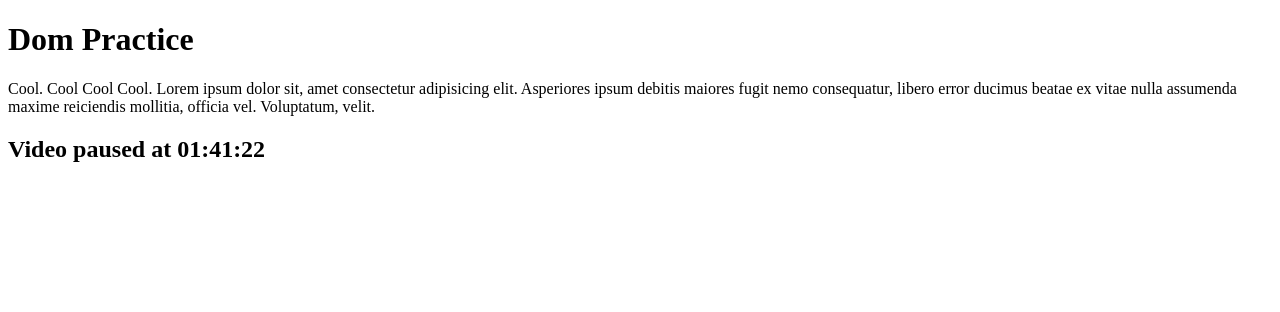
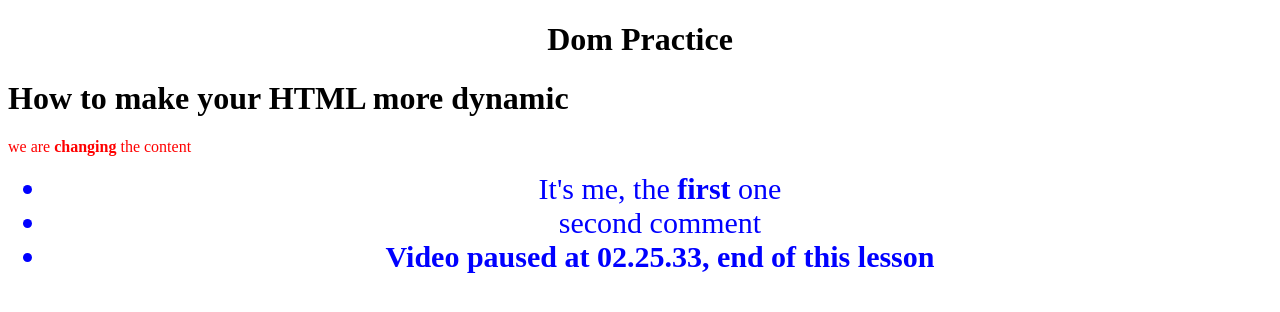
Before and after one commit to kearmododragon/weekly-work-2025, a plain HTML site: page dom-practice/index.html in a window 1280 px wide. Drawn offline with Linux system fonts and the light colour scheme.

Commit message:
finished dom-practice

```diff
--- a/dom-practice/index.html
+++ b/dom-practice/index.html
@@ -1,14 +1,26 @@
 <!DOCTYPE html>
 <html lang="en">
+
 <head>
     <meta charset="UTF-8">
     <meta name="viewport" content="width=device-width, initial-scale=1.0">
     <script defer src="js/main.js"> </script>
     <title>Document</title>
 </head>
+
 <body>
     <h1 id="title" class="main-title">Dom Practice</h1>
-    <p class="cool">Cool. Cool Cool Cool. Lorem ipsum dolor sit, amet consectetur adipisicing elit. Asperiores ipsum debitis maiores fugit nemo consequatur, libero error ducimus beatae ex vitae nulla assumenda maxime reiciendis mollitia, officia vel. Voluptatum, velit.</p>
-    <h2>Video paused at 01:41:22</h2>
+    <h1 id="unique-header">How to make your HTML more dynamic</h1>
+    <p id="unique-para" class="cool">Cool. Cool Cool Cool. Lorem ipsum dolor sit, amet consectetur adipisicing elit.
+        Asperiores ipsum debitis maiores fugit nemo consequatur, libero error ducimus beatae ex vitae nulla assumenda
+        maxime reiciendis mollitia, officia vel. Voluptatum, velit.</p>
+    <ul id="comments">
+        <li>first comment</li>
+        <li>second comment</li>
+        <li>third comment</li>
+    </ul>
+
+
 </body>
+
 </html>
--- a/dom-practice/js/main.js
+++ b/dom-practice/js/main.js
@@ -1,4 +1,52 @@
-const titleEl = document.getElementById("title")
+// //const titleEl = document.getElementById("title")
+// // console.log(titleEl)
+// // const pE1 = document.querySelector(".cool")
+// // console.log(pE1)
+
+// //It helps to be as specific as you can using css selectors incase there's more than one h1 element (for example) and you need to select a specific one
+
+// const secondH1 = document.querySelector('h1#unique-header')
+// console.log(secondH1)
+// // pE1.innerText ="I am now the text"
+// // pE1.innerHTML=" Iam the <strong>NEW</strong> text"
+
+// const pEl = document.querySelector('#unique-para')
+// console.log(pEl)
+// pEl.innertext = "we are changing the content"
+// // pEL.innerHTML ="Hello"
+
+// // const titleEl = document.querySelector('h1.main-title')
+
+// // titleEl.style.textAlign = "centre"
+
+// // pE1.style.color = "red"
+
+const pEl = document.querySelector('#unique-para')
+console.log(pEl)
+pEl.innerText = "we are <strong>changing</strong> the content" //strong wont work
+//innerText only converts to string, innerHTML adds the html codes
+pEl.innerHTML = "we are <strong>changing</strong> the content"
+
+const titleEl = document.querySelector('h1.main-title')
 console.log(titleEl)
-const pE1 = document.querySelector(".cool")
-console.log(pE1)
+titleEl.style.textAlign = "center"
+
+pEl.style.color = "red"
+console.log(titleEl.getAttribute('class'))
+titleEl.setAttribute('id', "first-h1")
+console.log(titleEl.hasAttribute('class'))
+titleEl.classList.add("dom-practice")
+titleEl.classList.remove("dom-practice")
+
+const allListTags = document.querySelectorAll('li')
+console.log(allListTags)
+
+allListTags[0].innerHTML = "It's me, the <strong>first</strong> one"
+allListTags[2].innerHTML = "<strong>Video paused at 02.25.33, end of this lesson</strong>"
+
+for (let eachList of allListTags) {
+    console.log(eachList)
+    eachList.style.fontSize = "30px"
+    eachList.style.textAlign = "center"
+    eachList.style.color = "blue"
+}
```
